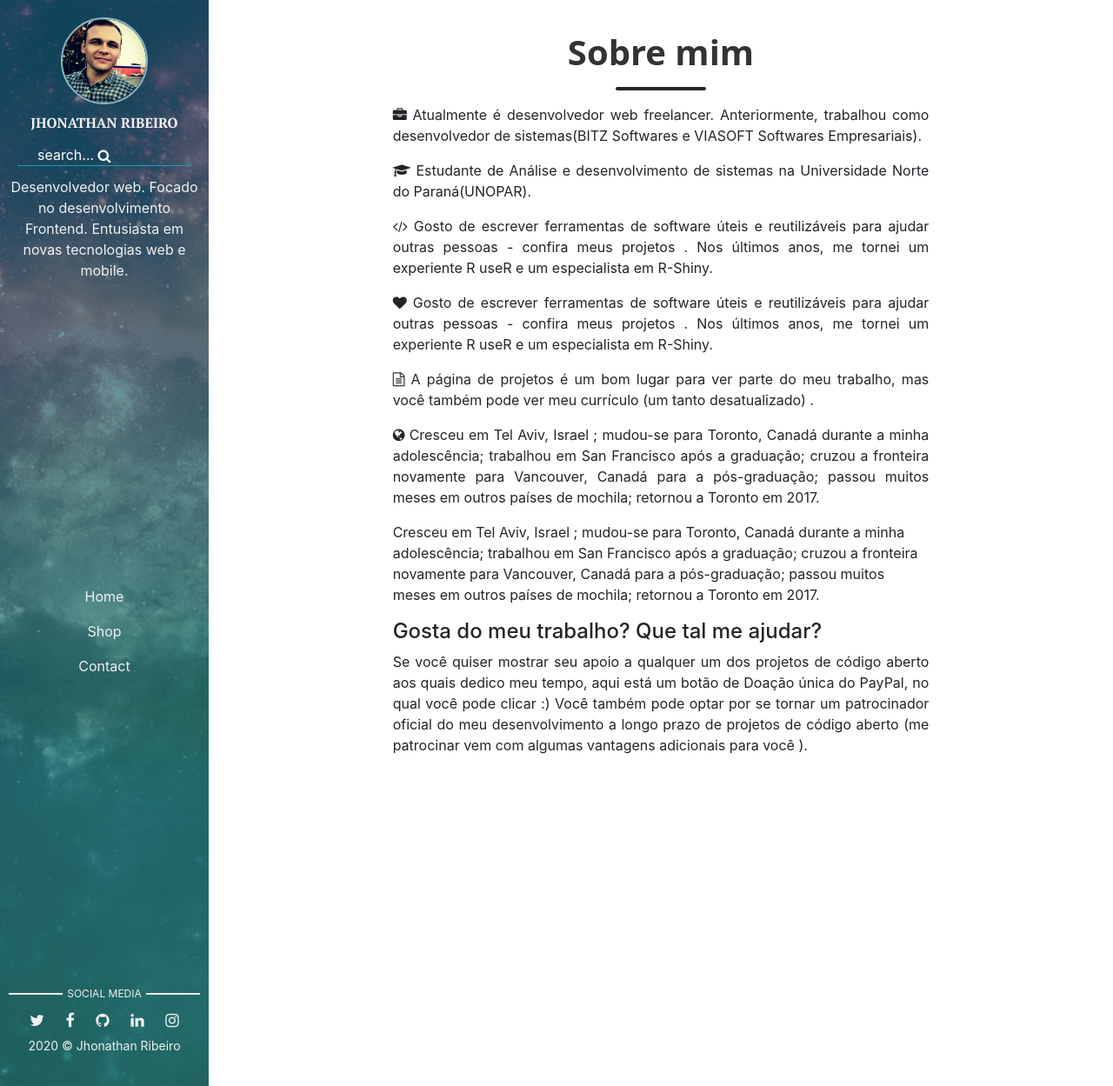
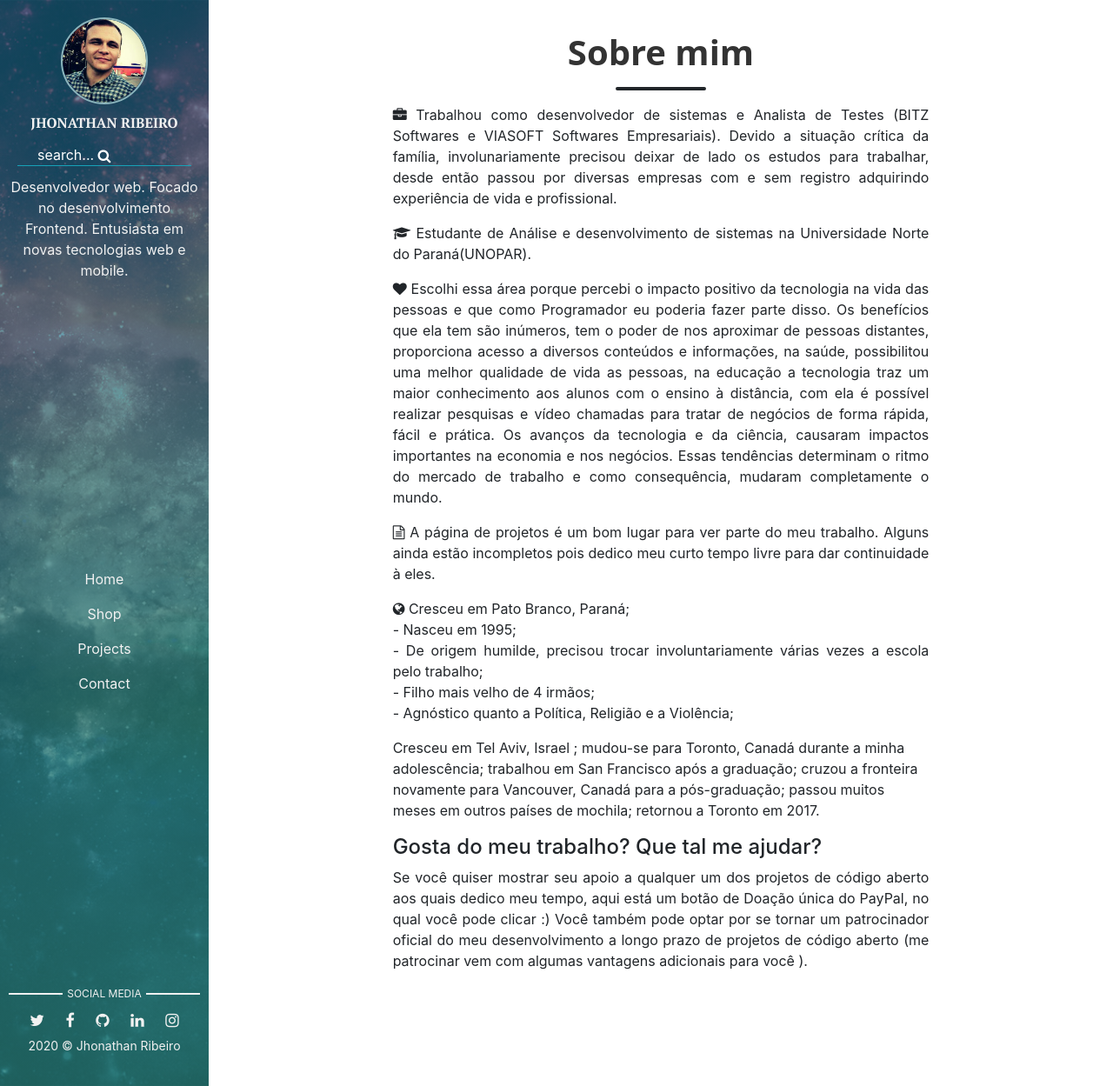
Before and after one commit to JhonathanRibeiro/blog, a Jekyll site: the page built from pages/about.html, in a window 1280 px wide and 1249 px high. Shown: the whole window at 87% size. Built offline with Jekyll 4.4.1, drawn with Linux system fonts in a browser that asks for light colours; comment, search, counter and statistics services are not loaded.

Commit message:
Update projects and about file

```diff
--- a/_layouts/main.html
+++ b/_layouts/main.html
@@ -27,7 +27,7 @@ layout: default
     <ul>
       <li class="nav-link-pd-1"><a href="/">Home</a></li>
       <li class="nav-link-pd-1"><a href="https://www.magazinevoce.com.br/magazinewikshop/" target="_blank">Shop</a></li>
-      <!-- <li class="nav-link-pd-1"><a href="https://jhonathanribeiro.github.io/" target="_blank">Services</a></li> -->
+      <li class="nav-link-pd-1"><a href="/projects">Projects</a></li>
       <!-- <li class="nav-link-pd-1"><a href="/about">About</a></li> -->
       <li class="nav-link-pd-1"><a href="/contact">Contact</a></li>
     </ul>
--- a/pages/about.html
+++ b/pages/about.html
@@ -14,32 +14,29 @@ permalink: about.html
     <div class="col-lg-8 col-lg-offset-2 col-md-10 col-md-offset-1">
         <p class="about-text">
             <span class="fa fa-briefcase about-icon"></span>
-            Atualmente é desenvolvedor web freelancer. Anteriormente, trabalhou como desenvolvedor de sistemas(BITZ Softwares e VIASOFT Softwares Empresariais).
+            Trabalhou como desenvolvedor de sistemas e Analista de Testes (BITZ Softwares e VIASOFT Softwares Empresariais). Devido a situação crítica da família, involunariamente precisou deixar de lado os estudos para trabalhar, desde então passou por diversas empresas com e sem registro adquirindo experiência de vida e profissional.
         </p>
         <p class="about-text">
             <span class="fa fa-graduation-cap about-icon"></span>
-        Estudante de Análise e desenvolvimento de sistemas na Universidade Norte do Paraná(UNOPAR).
-        </p>
-        <p class="about-text">
-            <span class="fa fa-code about-icon"></span>
-        Gosto de escrever ferramentas de software úteis e reutilizáveis para ajudar outras pessoas - confira meus projetos . Nos últimos anos, me tornei um experiente R useR e um especialista em R-Shiny.
+            Estudante de Análise e desenvolvimento de sistemas na Universidade Norte do Paraná(UNOPAR).
         </p>
         <p class="about-text">
             <span class="fa fa-heart about-icon"></span>
-            Gosto de escrever ferramentas de software úteis e reutilizáveis para ajudar outras pessoas - confira meus projetos .
-            Nos
-            últimos anos, me tornei um experiente R useR e um especialista em R-Shiny.
+            Escolhi essa área porque percebi o impacto positivo da tecnologia na vida das pessoas e que como Programador eu poderia fazer parte disso. Os benefícios que ela tem são inúmeros, tem o poder de nos aproximar de pessoas distantes, proporciona acesso a diversos          conteúdos e informações, na saúde, possibilitou uma melhor qualidade de vida as pessoas, na educação a tecnologia traz um maior conhecimento aos alunos com o ensino à distância, com ela é possível realizar pesquisas e vídeo chamadas para tratar de negócios de forma rápida, fácil e prática. Os avanços da tecnologia e da ciência, causaram impactos importantes na economia e nos negócios. Essas tendências determinam o ritmo do mercado de trabalho e como consequência, mudaram completamente o mundo.
         </p>
         <p class="about-text">
         <span class="fa fa-file-text-o about-icon"></span>
-        A página de projetos é um bom lugar para ver parte do meu trabalho, mas você também pode ver meu currículo (um tanto
-        desatualizado) .
+            A página de projetos é um bom lugar para ver parte do meu trabalho. Alguns ainda estão incompletos pois dedico meu curto tempo livre para dar continuidade à eles.
         </p>
         <p class="about-text">
             <span class="fa fa-globe about-icon"></span>
-            Cresceu em Tel Aviv, Israel ; mudou-se para Toronto, Canadá durante a minha adolescência; trabalhou em San Francisco
-            após a graduação; cruzou a fronteira novamente para Vancouver, Canadá para a pós-graduação; passou muitos meses em
-            outros países de mochila; retornou a Toronto em 2017.
+            Cresceu em Pato Branco, Paraná; <br/>
+            - Nasceu em 1995;<br/>
+            - De origem humilde, precisou trocar involuntariamente várias vezes a escola pelo trabalho; <br/>
+            - Filho mais velho de 4 irmãos;<br>
+            - Agnóstico quanto a Política, Religião e a Violência;<br>
+
+
         </p>
         <p>
             Cresceu em Tel Aviv, Israel ; mudou-se para Toronto, Canadá durante a minha adolescência; trabalhou em San Francisco
```
Also changed, not shown: _projects/2020-09-01-site-restaurante-saboroso.md (added, +6 -0 lines), _projects/2020-09-04-sistema-js.md (added, +6 -0 lines), _projects/2020-09-05-crud-php.md (added, +6 -0 lines), _projects/2020-09-07-crud-nodejs.md (added, +6 -0 lines), _projects/2020-09-08-nodejs-autentication.md (added, +6 -0 lines), _projects/2020-09-02-clean-design.md (renamed from _projects/clean-design.md), _projects/2020-09-03-pedra-papel-e-tesoura.md (renamed from _projects/pedra-papel-e-tesoura.md), _projects/2020-09-06-app-aircnc.md (renamed from _projects/app-aircnc.md), _projects/2020-09-09-geolocalizacao.md (renamed from _projects/geolocalizacao.md), assets/img/crud-nodejs.png (added), assets/img/crud-php.png (added), assets/img/nodejs-autentication.png (added), assets/img/sabor-da-casa-site.png (added), assets/img/sistema-js.png (added).
